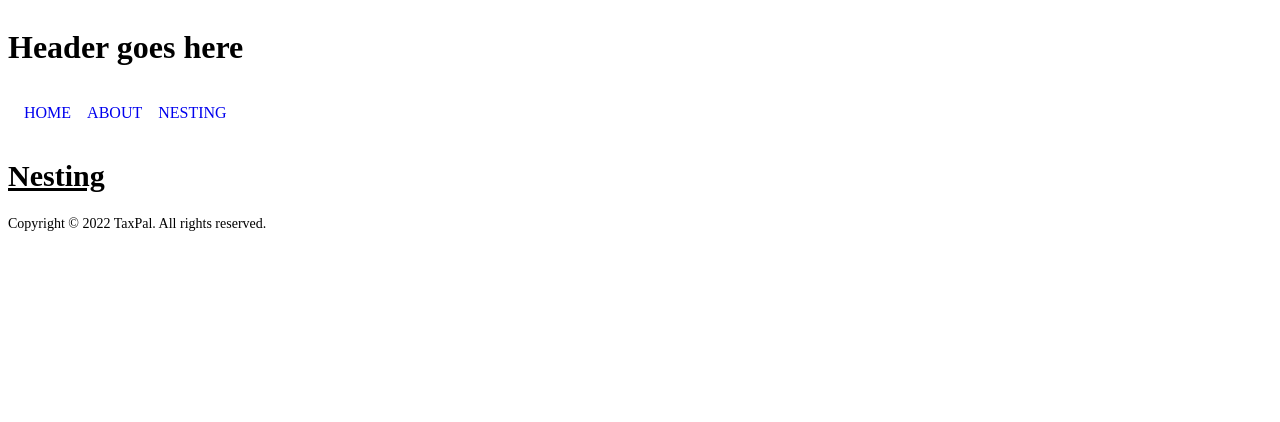
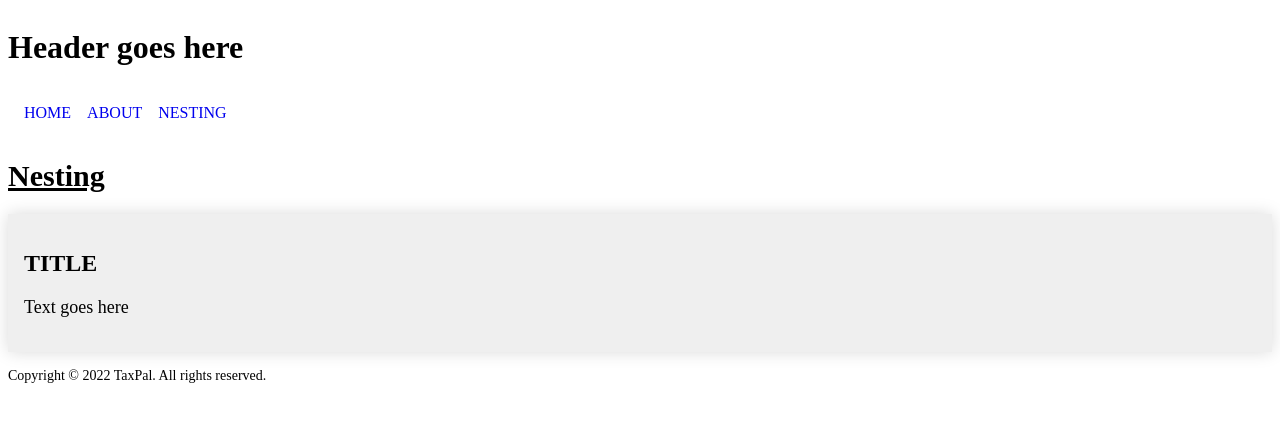
Before and after one commit to alekspanteli/tailwind-scss-next-test-app, a Next.js app: page /nesting in a window 1280 px wide. Shown: the top 422 px of the page. Built offline with nearby package versions, Linux system fonts and the light colour scheme.

Commit message:
create card

```diff
--- a/components/header.tsx
+++ b/components/header.tsx
@@ -17,7 +17,7 @@ export default function Header() {
             </Link>
           </li>
           <li className="primary-navigation__item">
-            <Link href="/about" className="primary-navigation__link">
+            <Link href="/nesting" className="primary-navigation__link">
               Nesting
             </Link>
           </li>
--- a/pages/nesting.tsx
+++ b/pages/nesting.tsx
@@ -8,6 +8,10 @@ export default function Home() {
         <meta name="viewport" content="initial-scale=1.0, width=device-width" />
       </Head>
       <h1 className="text-3xl font-bold underline">Nesting</h1>
+      <article className="card">
+        <h2 className="card-title">Title</h2>
+        <p className="body">Text goes here</p>
+      </article>
     </>
   );
 }
--- a/styles/globals.scss
+++ b/styles/globals.scss
@@ -13,3 +13,13 @@
     @apply uppercase no-underline;
   }
 }
+
+.card{
+  @apply p-4 bg-[#efefef] shadow-[0_0_1rem_rgba(0,0,0,0.15)];
+  &-title{
+    @apply text-[1.5rem] uppercase
+  }
+  .body{
+    @apply text-[1.125rem]
+  }
+}
```
